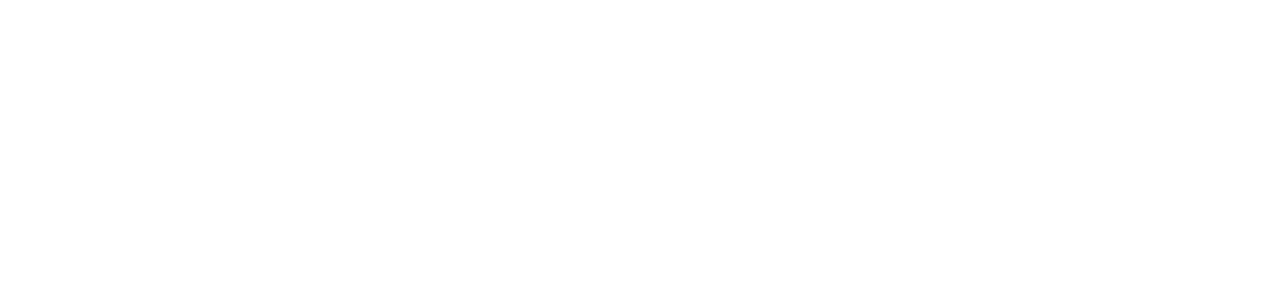
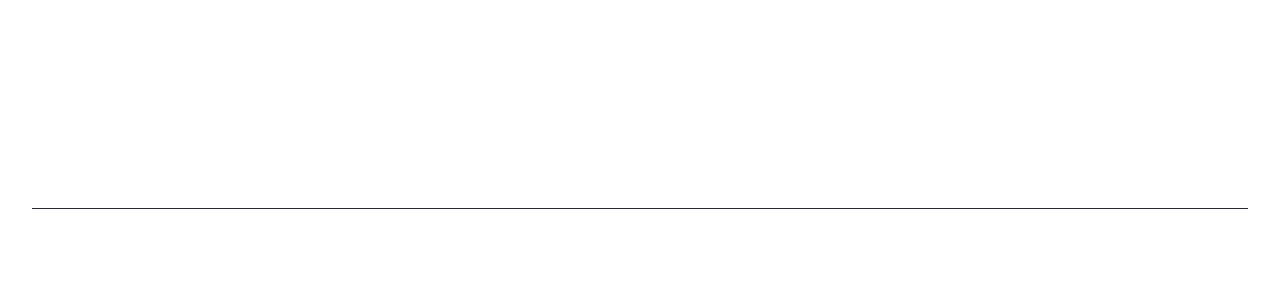
Before and after one commit to yashmandi/password-gen, a React (Vite) app: page /about in a window 1280 px wide. Shown: the part 500-800 px from the top of the page. Built offline with nearby package versions, Linux system fonts and the light colour scheme.

Commit message:
about page ui

```diff
--- a/src/pages/About.jsx
+++ b/src/pages/About.jsx
@@ -54,6 +54,7 @@ const About = () => {
           </p>
         </section>
       </div>
+      <hr className="border-[#29283c] mt-20" />
       <Footer />
     </div>
   );
```
